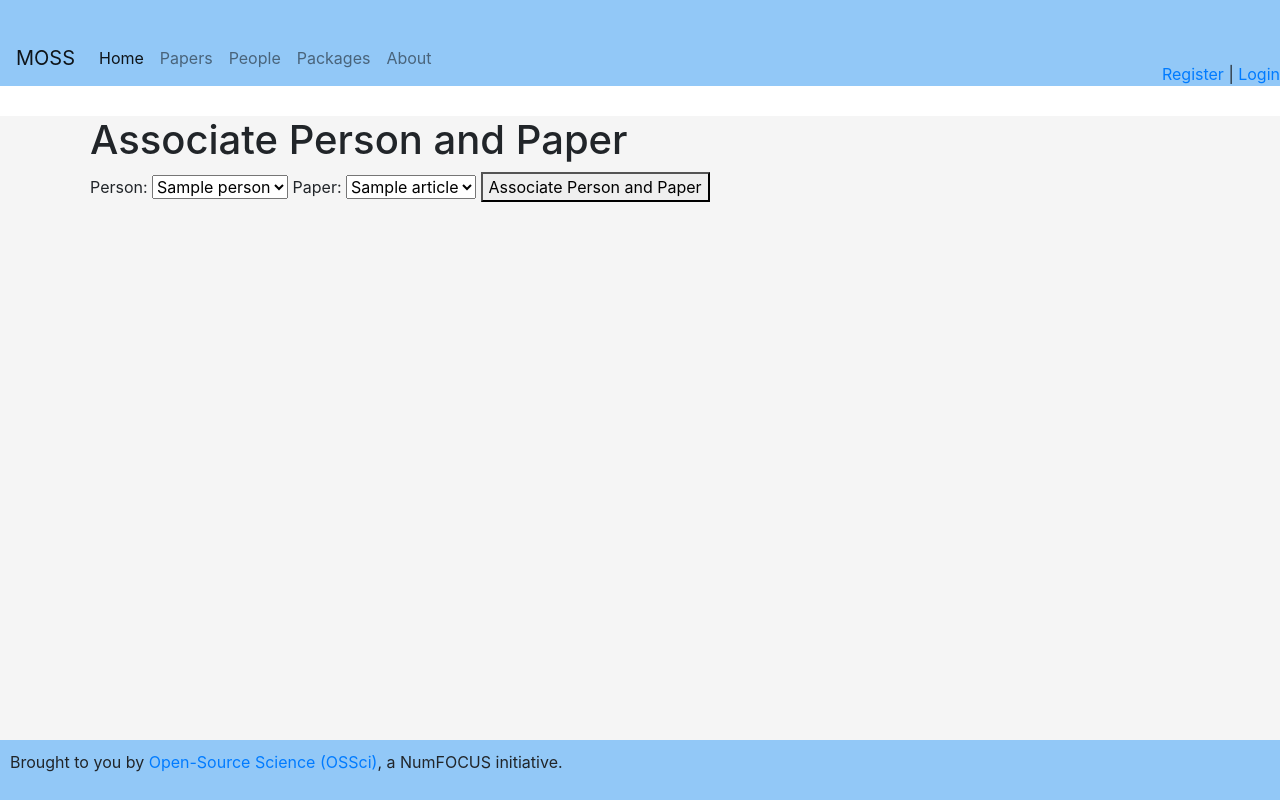
After one commit to planspark/ossci-kate, a Flask app: page /associate-person-paper in a window 1280 px wide. The commit adds this page. Run offline with Flask 3, Linux system fonts and the light colour scheme; tables that the repository leaves empty hold one stand-in row (values such as "Sample post"); some libraries are stand-ins or nearby versions.

Commit message:
adding association forms

```diff
--- a/app.py
+++ b/app.py
@@ -280,6 +280,109 @@ def users():
     users = User.query.all()
     return render_template('users.html', users=users)
 
+@app.route('/associate-person-package', methods=['GET', 'POST'])
+def associate_person_package():
+    if request.method == 'POST':
+        person_id = request.form.get('person-id')
+        tool_id = request.form.get('tool-id')
+
+        person = Person.query.get(person_id)
+        tool = Tool.query.get(tool_id)
+
+        if person and tool:
+            existing_association = PackagesPerPerson.query.filter_by(person_id=person_id, tool_id=tool_id).first()
+
+            if existing_association:
+                return "Error: Package is already associated with the person"
+
+            package_person = PackagesPerPerson(person_id=person_id, tool_id=tool_id)
+            db.session.add(package_person)
+            db.session.commit()
+            return render_template('person_detail.html', person=person)
+
+    persons = Person.query.all()
+    tools = Tool.query.all()
+
+    return render_template('associate_person_package.html', persons=persons, tools=tools)
+
+@app.route('/associate-person-paper', methods=['GET', 'POST'])
+def associate_person_paper():
+    if request.method == 'POST':
+        person_id = request.form.get('person-id')
+        article_id = request.form.get('article-id')
+
+        person = Person.query.get(person_id)
+        article = Article.query.get(article_id)
+
+        if person and article:
+            existing_association = PaperPerPerson.query.filter_by(person_id=person_id, article_id=article_id).first()
+
+            if existing_association:
+                return "Error: Person is already associated with the paper"
+
+            paper_person = PaperPerPerson(person_id=person_id, article_id=article_id)
+            db.session.add(paper_person)
+
+            # Association between person and paper added
+            # Now, check if the paper is associated with any packages
+            packages = Tool.query.filter_by(article_id=article_id).all()
+
+            if packages:
+                for package in packages:
+                    existing_association = PackagesPerPaper.query.filter_by(tool_id=package.id, article_id=article_id).first()
+
+                    if not existing_association:
+                        package_paper = PackagesPerPaper(tool_id=package.id, article_id=article_id)
+                        db.session.add(package_paper)
+
+            db.session.commit()
+
+            return render_template('person_detail.html', person=person)
+
+    persons = Person.query.all()
+    articles = Article.query.all()
+
+    return render_template('associate_person_paper.html', persons=persons, articles=articles)
+
+@app.route('/associate-paper-package', methods=['GET', 'POST'])
+def associate_paper_package():
+    if request.method == 'POST':
+        article_id = request.form.get('article-id')
+        tool_id = request.form.get('tool-id')
+
+        article = Article.query.get(article_id)
+        tool = Tool.query.get(tool_id)
+
+        if article and tool:
+            existing_association = PackagesPerPaper.query.filter_by(article_id=article_id, tool_id=tool_id).first()
+
+            if existing_association:
+                return "Error: Package is already associated with the paper"
+
+            package_paper = PackagesPerPaper(article_id=article_id, tool_id=tool_id)
+            db.session.add(package_paper)
+
+            # Association between paper and package added
+            # Now, check if the package is associated with any persons
+            persons = Person.query.filter(Person.papers.any(article_id=article_id)).all()
+
+            if persons:
+                for person in persons:
+                    existing_association = PackagesPerPerson.query.filter_by(tool_id=tool_id, person_id=person.id).first()
+
+                    if not existing_association:
+                        package_person = PackagesPerPerson(tool_id=tool_id, person_id=person.id)
+                        db.session.add(package_person)
+
+            db.session.commit()
+
+            return render_template('article_detail.html', article=article)
+
+    articles = Article.query.all()
+    tools = Tool.query.all()
+
+    return render_template('associate_paper_package.html', articles=articles, tools=tools)
+
 @app.route('/populate-database')
 def populate_database():
     # Create some User instances
--- a/templates/article_detail.html
+++ b/templates/article_detail.html
@@ -16,7 +16,7 @@
     {% endfor %}
 </ul>
 
-<p>(<a href="">add author</a>)</p>
+<p><a href="{{ url_for('associate_person_paper') }}">add author</a></p>
 
 <h2>Packages:</h2>
 <ul>
@@ -25,7 +25,7 @@
     {% endfor %}
 </ul>
 
-<p>(<a href="">add package</a>)</p>
+<p><a href="{{ url_for('associate_paper_package') }}">add package</a></p>
 
 <p>
   <a href="{{ url_for('articles') }}">Back to list of research articles</a> |
--- /dev/null
+++ b/templates/associate_person_paper.html
@@ -0,0 +1,22 @@
+{% extends 'base.html' %}
+
+{% block content %}
+<h1>Associate Person and Paper</h1>
+<form action="/associate-person-paper" method="POST">
+<label for="person-id">Person:</label>
+<select id="person-id" name="person-id">
+    {% for person in persons %}
+    <option value="{{ person.id }}">{{ person.name }}</option>
+    {% endfor %}
+</select>
+
+<label for="article-id">Paper:</label>
+<select id="article-id" name="article-id">
+    {% for article in articles %}
+    <option value="{{ article.id }}">{{ article.title }}</option>
+    {% endfor %}
+</select>
+
+<button type="submit">Associate Person and Paper</button>
+</form>
+{% endblock %}
--- a/templates/person_detail.html
+++ b/templates/person_detail.html
@@ -16,7 +16,7 @@
     {% endfor %}
 </ul>
 
-<p>(<a href="">add package</a>)</p>
+<p><a href="{{ url_for('associate_person_package') }}">add package</a>)</p>
 
 <h2>Papers:</h2>
 <ul>
@@ -25,7 +25,7 @@
     {% endfor %}
 </ul>
 
-<p>(<a href="">add paper</a>)</p>
+<p><a href="{{ url_for('associate_person_paper') }}">add paper</a></p>
 
 <p>
   <a href="{{ url_for('persons') }}">Back to list of people</a> |
--- a/templates/tool_detail.html
+++ b/templates/tool_detail.html
@@ -16,7 +16,7 @@
     {% endfor %}
 </ul>
 
-<p>(<a href="">add maintainer/contributor</a>)</p>
+<p><a href="{{ url_for('associate_person_package') }}">add maintainer/contributor</a></p>
 
 <h2>Papers:</h2>
 <ul>
@@ -25,7 +25,7 @@
     {% endfor %}
 </ul>
 
-<p>(<a href="">add paper</a>)</p>
+<p><a href="{{ url_for('associate_paper_package') }}">add paper</a></p>
 
 <p>
   <a href="{{ url_for('tools') }}">Back to tools list</a> |
```
Also changed, not shown: templates/associate_paper_package.html (added, +22 -0 lines), templates/associate_person_package.html (added, +22 -0 lines), instance/app.db.
